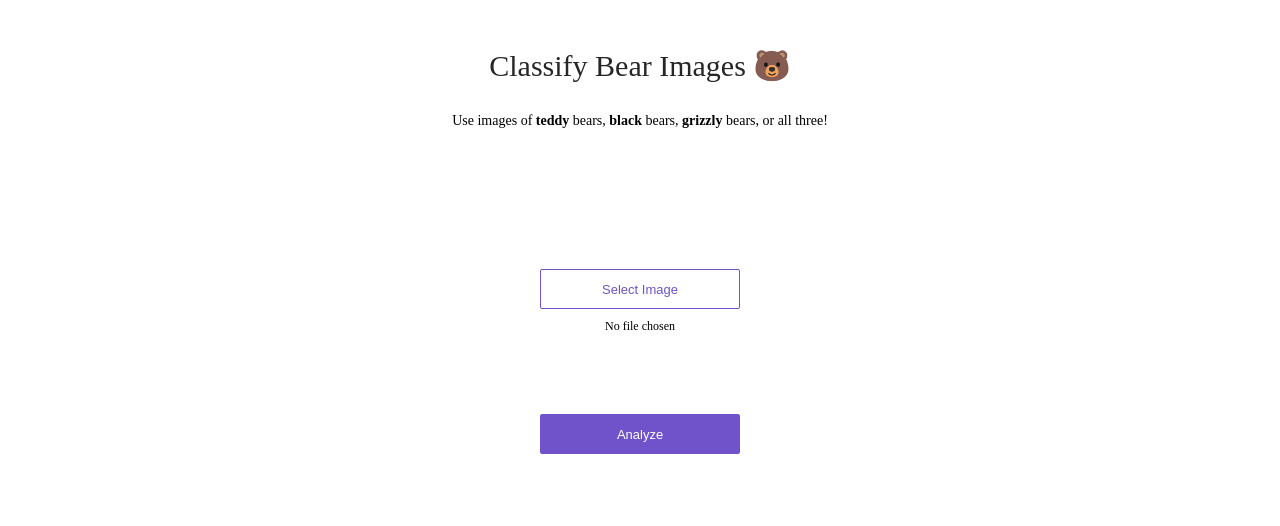
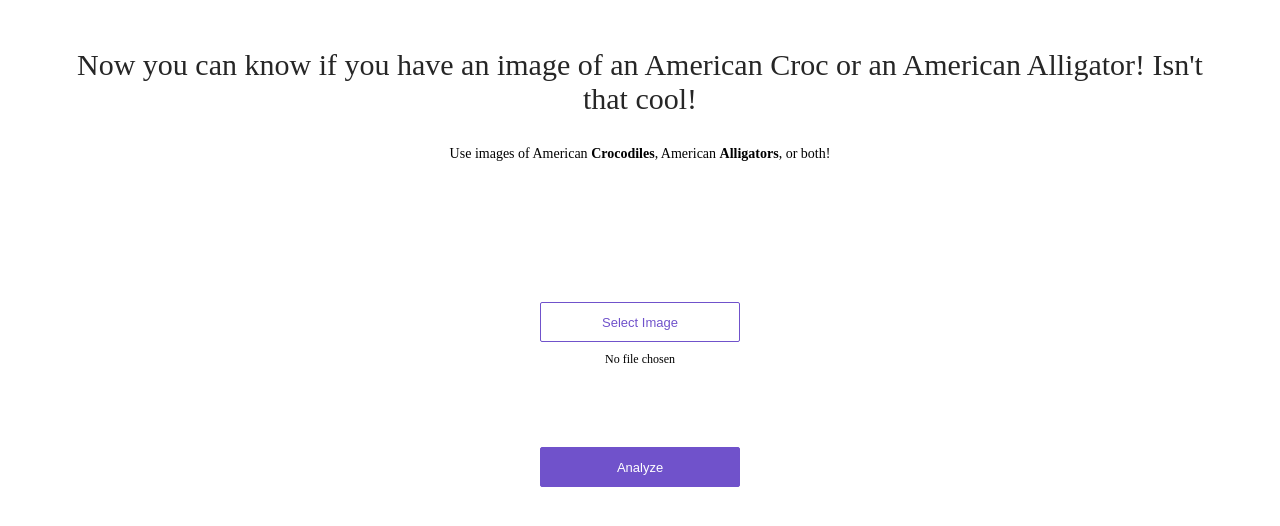
Before and after one commit to AviPeltz/CrocApp, a plain HTML site: page app/view/index.html in a window 1280 px wide. Drawn offline with Linux system fonts and the light colour scheme.

Commit message:
Update index.html

```diff
--- a/app/view/index.html
+++ b/app/view/index.html
@@ -7,10 +7,10 @@
 <body>
 <div>
   <div class='center'>
-    <div class='title'>Classify Bear Images 🐻</div>
+    <div class='title'>Now you can know if you have an image of an American Croc or an American Alligator! Isn't that cool! </div>
     <p>
-      Use images of <strong>teddy</strong> bears, <strong>black</strong> bears, <strong>grizzly</strong> bears, or
-      all three!
+      Use images of American <strong>Crocodiles</strong>, American <strong>Alligators</strong>, or
+      both!
     </p>
     <div class='content'>
       <div class='no-display'>
```
